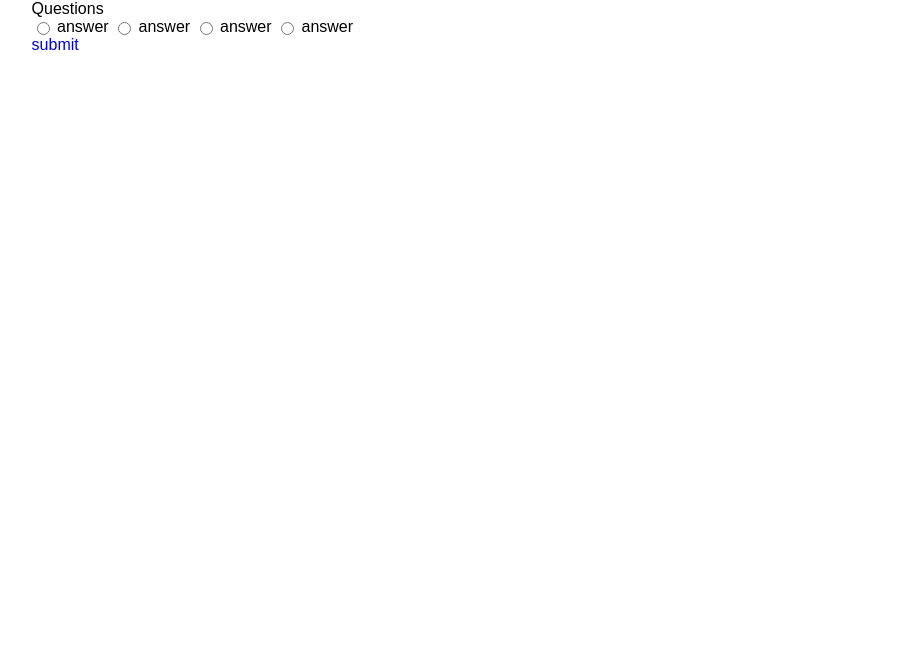
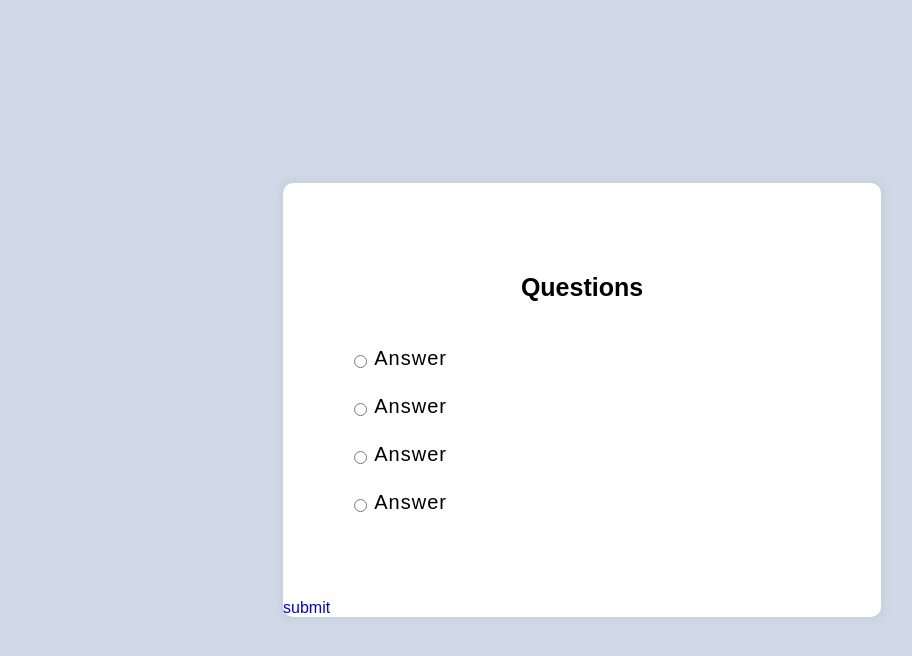
Before and after one commit to psandeepaxioned/quizapp, a plain HTML site: page index.html in a window 1280 px wide. Shown: the whole page, without its empty margins (58-970 px from the left). Drawn offline with Linux system fonts and the light colour scheme.

Commit message:
styling for the content class

```diff
--- a/assets/css/style.css
+++ b/assets/css/style.css
@@ -114,6 +114,43 @@ li {
   main styling starts here
 =================================*/
 
+section.questions {
+  width: 46.71%;
+  border-radius: 10px;
+  position: absolute;
+  top: 50%;
+  left: 50%;
+  transform: translate(-50%, -50%);
+  background-color: #fff;
+  box-shadow: 0 0 10px 2px rgb(100 100 100 / 10%);
+}
+
+h3 {
+  margin: 90px 14% 45px;
+  font-size: 25px;
+  font-weight: 600;
+  text-align: center;
+}
+
+.page-container {
+  height: 100vh;
+  background-color: #d0d9e7;
+}
+
+ul.options {
+  margin: 0 0 60px 11%;
+  display: flex;
+  flex-direction: column;
+}
+
+label {
+  cursor: pointer;
+  font-size: 20px;
+  letter-spacing: 1px;
+  text-transform: capitalize;
+}
+
+li {  padding: 0 0 25px 0;  }
 
 
 
```
